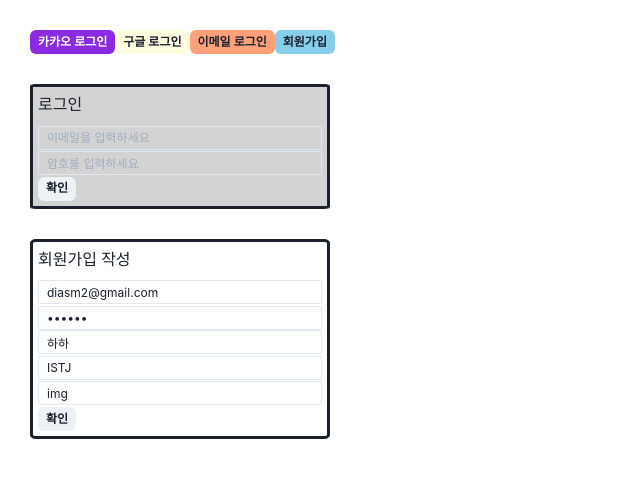
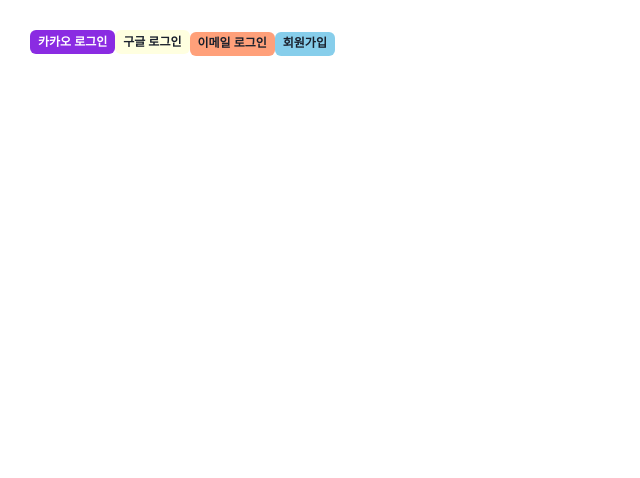
Before and after one commit to diasm3/vite_prac, a React (Vite) app: page / in a window 1280 px wide. Shown: the top 478 px of the page, without its empty margins (0-640 px from the left). Built offline with nearby package versions, Linux system fonts and the light colour scheme.

Commit message:
[fix] layout 변경

```diff
--- a/src/App.jsx
+++ b/src/App.jsx
@@ -1,22 +1,30 @@
-import { useState, useEffect } from "react"
 import { Flex, Box, Button, Text } from "@chakra-ui/react"
-import { useForm } from "react-hook-form"
-import axios from "axios"
 import LoginNew from "./components/LoginNew"
 import Signupform from "./components/SignupForm"
+import { useState, useEffect } from "react"
+import { useForm } from "react-hook-form"
 
 function App() {
-  const { handleSubmit } = useForm()
+  const [login, setLogin] = useState({
+    toggle: false,
+  })
+  const [signup, setSignup] = useState({ toggle: false })
 
-  const [data, setData] = useState([])
-  const [login, setLogin] = useState([])
+  const loginToggle = () => {
+    setLogin({ toggle: !login.toggle })
+    console.log(login.toggle)
+  }
 
+  const signupToggle = () => {
+    setSignup({ toggle: !signup.toggle })
+    console.log(signup.toggle)
+  }
 
-
-  useEffect(() => {
-    // getData(setData)
-    // getData2(setLogin)
-  }, [])
+  const {
+    register,
+    handleSubmit,
+    formState: { error },
+  } = useForm()
 
   return (
     <div>
@@ -26,22 +34,41 @@ function App() {
             <Text color="white">카카오 로그인</Text>
           </a>
         </Button>
+
+        {/* <form onSubmit={handleSubmit(onSubmit)}> */}
         <Button size="xs" borderRadius="md" backgroundColor="lightyellow">
           <a href="http://localhost:3000/players/googleauth">구글 로그인</a>
         </Button>
-        <Button size="xs" borderRadius="md" backgroundColor="lightsalmon">
-          <a href="/Signupform">이메일 로그인</a>
-        </Button>
-        <Button size="xs" borderRadius="md" backgroundColor="skyblue">
-          <a href="/Signupform">회원가입</a>
-        </Button>
+        {/* </form> */}
+        <form onSubmit={handleSubmit(loginToggle)}>
+          <Button
+            size="xs"
+            borderRadius="md"
+            backgroundColor="lightsalmon"
+            type="submit"
+          >
+            이메일 로그인
+          </Button>
+        </form>
+        <form onSubmit={handleSubmit(signupToggle)}>
+          <Button
+            size="xs"
+            borderRadius="md"
+            backgroundColor="skyblue"
+            type="submit"
+          >
+            회원가입
+          </Button>
+        </form>
       </Flex>
-      <Flex backgroundColor="" marginTop="30px" marginLeft="30px">
-        <LoginNew />
-      </Flex>
-      <Flex backgroundColor="" marginTop="30px" marginLeft="30px">
-        <Signupform />
-      </Flex>
+      <Box>
+        <Flex backgroundColor="" marginTop="30px" marginLeft="30px">
+          {login.toggle ? <LoginNew /> : null}
+        </Flex>
+        <Flex backgroundColor="" marginTop="30px" marginLeft="30px">
+          {signup.toggle ? <Signupform /> : null}
+        </Flex>
+      </Box>
     </div>
   )
 }
```
